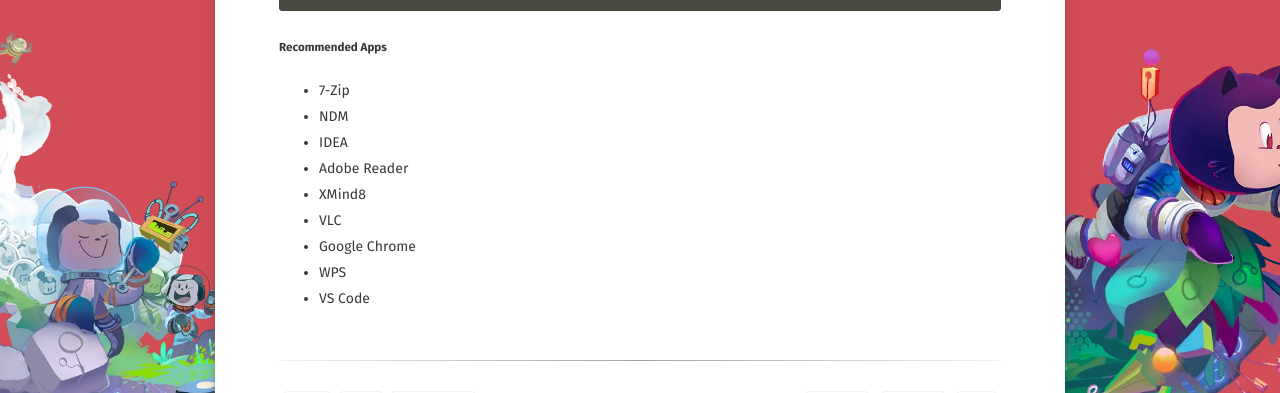
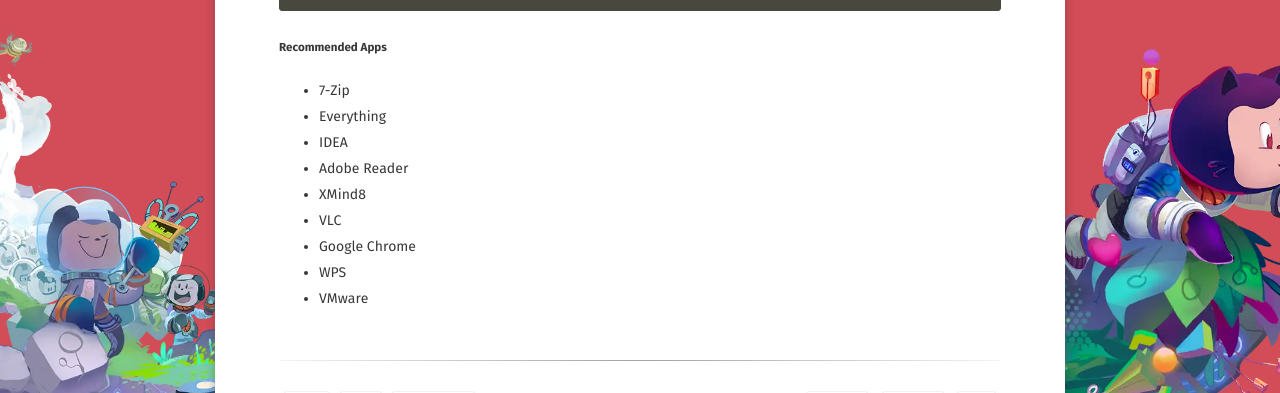
Before and after one commit to WebPavel/WebPavel.github.io, a Jekyll site: the page built from _posts/2021-12-03-WSL2-GUI.md, in a window 1280 px wide. Shown: the part 1861-2254 px from the top of the page. Built offline with Jekyll 4.4.1, drawn with Linux system fonts in a browser that asks for light colours; some web fonts are replaced.

Commit message:
Update 2021-12-03-WSL2-GUI.md

```diff
--- a/_posts/2021-12-03-WSL2-GUI.md
+++ b/_posts/2021-12-03-WSL2-GUI.md
@@ -74,11 +74,11 @@
 
 ##### Recommended Apps
 - 7-Zip
-- NDM
+- Everything
 - IDEA
 - Adobe Reader
 - XMind8
 - VLC
 - Google Chrome
 - WPS
-- VS Code
+- VMware
```
